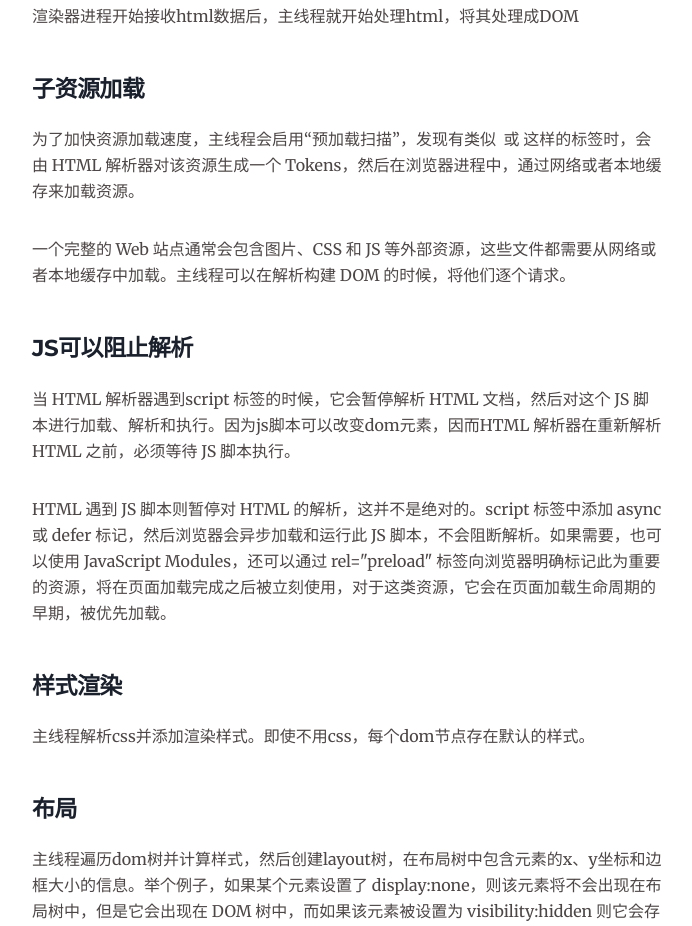
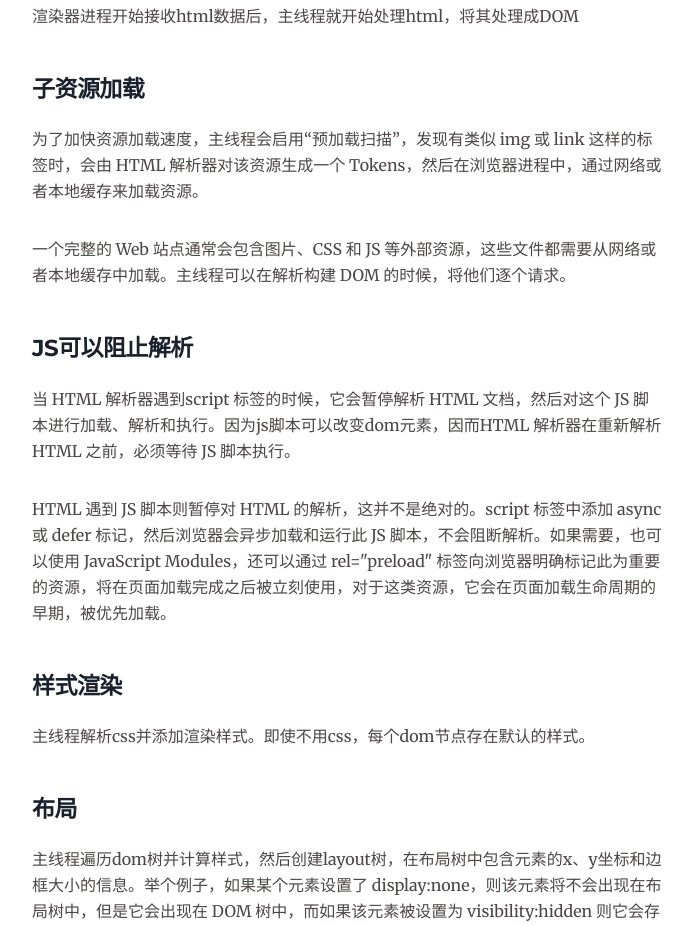
Before and after one commit to chinley/chinley.github.io, a Gatsby site: page /how-browser-work/ in a window 1280 px wide. Shown: the part 3536-4462 px from the top of the page, without its empty margins (292-984 px from the left). Built offline with nearby package versions, Linux system fonts and the light colour scheme; Gatsby itself is replaced by a stand-in of ours.

Commit message:
feat:fix

```diff
--- a/content/blog/how-browser-work/index.md
+++ b/content/blog/how-browser-work/index.md
@@ -76,7 +76,7 @@ gpu: 图形处理器，最初被设计为是处理图形的，但随着近年的
 
 #### 子资源加载
 
-  为了加快资源加载速度，主线程会启用“预加载扫描”，发现有类似 <img> 或 <link> 这样的标签时，会由 HTML 解析器对该资源生成一个 Tokens，然后在浏览器进程中，通过网络或者本地缓存来加载资源。
+  为了加快资源加载速度，主线程会启用“预加载扫描”，发现有类似 img 或 link 这样的标签时，会由 HTML 解析器对该资源生成一个 Tokens，然后在浏览器进程中，通过网络或者本地缓存来加载资源。
 
   一个完整的 Web 站点通常会包含图片、CSS 和 JS 等外部资源，这些文件都需要从网络或者本地缓存中加载。主线程可以在解析构建 DOM 的时候，将他们逐个请求。
 
```
